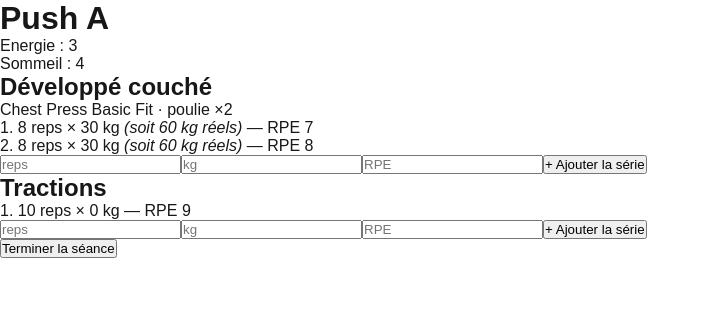
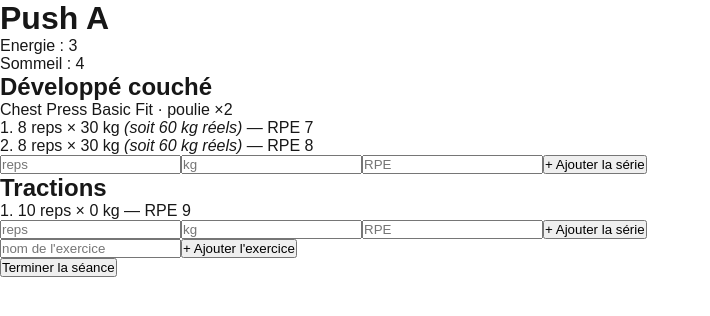
Before and after one commit to samc-eng/gymflow, a Next.js app: page /workouts/new in a window 1280 px wide. Shown: the top 316 px of the page, without its empty margins (0-710 px from the left). Built offline with nearby package versions, Linux system fonts and the light colour scheme.

Commit message:
feat: allow adding exercises to a workout

```diff
--- a/src/app/workouts/new/page.tsx
+++ b/src/app/workouts/new/page.tsx
@@ -4,7 +4,8 @@ import { useState } from "react";
 import { mockWorkout } from "@/lib/mock-workout";
 import ExerciseBlock from "@/components/ExerciseBlock";
 import WorkoutFeeling from "@/components/WorkoutFeeling";
-import type { WorkoutSet } from "@/types/workout";
+import AddExerciseForm from "@/components/AddExerciseForm";
+import type { Exercise, WorkoutSet } from "@/types/workout";
 
 export default function NewWorkoutPage() {
   const [workout, setWorkout] = useState(mockWorkout);
@@ -20,6 +21,20 @@ export default function NewWorkoutPage() {
     });
   }
 
+  function addExercise(name: string) {
+    const newExercise: Exercise = {
+      id: crypto.randomUUID(),
+      name: name,
+      machine: null,
+      sets: [],
+    };
+
+    setWorkout({
+      ...workout,
+      exercises: [...workout.exercises, newExercise],
+    });
+  }
+
   return (
     <main>
       <h1>{workout.name}</h1>
@@ -30,6 +45,8 @@ export default function NewWorkoutPage() {
         <ExerciseBlock key={exercise.id} exercise={exercise} onAddSet={addSet} />
       ))}
 
+      <AddExerciseForm onAdd={addExercise} />
+
       <button>Terminer la séance</button>
     </main>
   );
--- /dev/null
+++ b/src/components/AddExerciseForm.tsx
@@ -0,0 +1,29 @@
+"use client";
+
+import { useState } from "react";
+
+type AddExerciseFormProps = {
+  onAdd: (name: string) => void;
+};
+
+export default function AddExerciseForm({ onAdd }: AddExerciseFormProps) {
+  const [name, setName] = useState("");
+
+  function handleAdd() {
+    if (name.trim() === "") return;
+    onAdd(name);
+    setName("");
+  }
+
+  return (
+    <div>
+      <input
+        type="text"
+        value={name}
+        onChange={(e) => setName(e.target.value)}
+        placeholder="nom de l'exercice"
+      />
+      <button onClick={handleAdd}>+ Ajouter l'exercice</button>
+    </div>
+  );
+}
```
